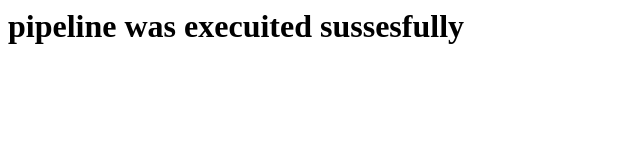
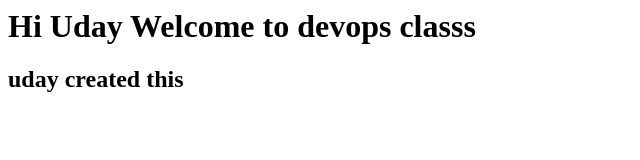
Before and after one commit to udaykiran0504/Webserver, a plain HTML site: page index.html in a window 1280 px wide. Shown: the whole page, without its empty margins (0-640 px from the left). Drawn offline with Linux system fonts and the light colour scheme.

Commit message:
Update index.html

```diff
--- a/index.html
+++ b/index.html
@@ -1 +1,2 @@
-<h1> pipeline was execuited sussesfully</h1>
+<h1> Hi Uday Welcome to devops classs</h1>
+<h2> uday created this</h2>
```
